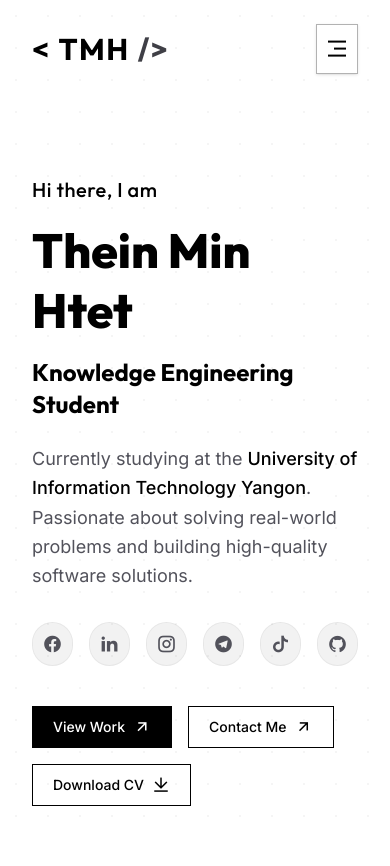
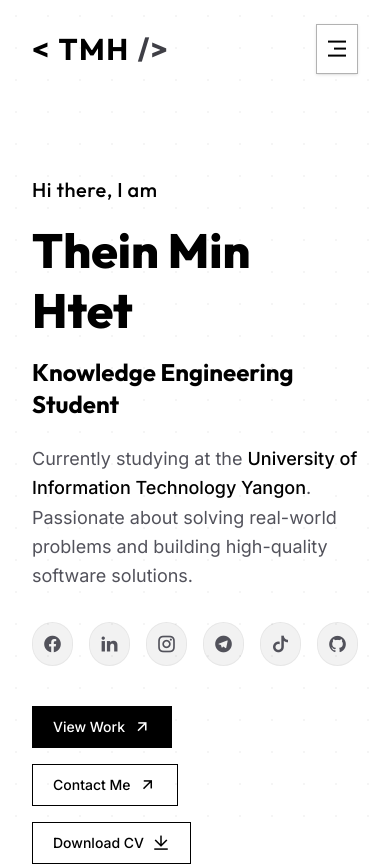
Before and after one commit to TheinMinHtet/Portfolio, a React (Vite) app: page / in a window 390 px wide. Shown: the top 866 px of the page. Built offline with nearby package versions, Linux system fonts and the light colour scheme.

Commit message:
Fix scrolling bug and hero button mobile layout

```diff
--- a/src/components/Hero.jsx
+++ b/src/components/Hero.jsx
@@ -58,18 +58,18 @@ const Hero = () => {
           </motion.div>
 
           <motion.div
-            className="flex flex-wrap gap-4"
+            className="flex flex-col sm:flex-row flex-wrap gap-4"
             initial={{ opacity: 0 }}
             animate={{ opacity: 1 }}
             transition={{ delay: 1 }}
           >
-            <a href="#projects" className="glass-button-primary">
+            <a href="#projects" className="glass-button-primary w-full sm:w-fit justify-center">
               View Work <i className="ri-arrow-right-up-line text-lg leading-none"></i>
             </a>
-            <a href="#contact" className="glass-button">
+            <a href="#contact" className="glass-button w-full sm:w-fit justify-center">
               Contact Me <i className="ri-arrow-right-up-line text-lg leading-none"></i>
             </a>
-            <a href="/assets/Thein_Min_Htet_CV.pdf" download="Thein_Min_Htet_CV.pdf" className="glass-button">
+            <a href="/assets/Thein_Min_Htet_CV.pdf" download="Thein_Min_Htet_CV.pdf" className="glass-button w-full sm:w-fit justify-center">
               Download CV <i className="ri-download-line text-lg leading-none"></i>
             </a>
           </motion.div>
--- a/src/index.css
+++ b/src/index.css
@@ -15,8 +15,12 @@
   --font-body: 'Inter', sans-serif;
 }
 
+html, body {
+  overflow-x: hidden;
+}
+
 body {
-  @apply font-body bg-bg-primary text-text-secondary leading-relaxed overflow-x-hidden relative min-h-screen selection:bg-black/10 selection:text-black;
+  @apply font-body bg-white text-text-secondary leading-relaxed relative min-h-screen selection:bg-black/10 selection:text-black;
 }
 
 /* Base Pattern Background (Light) */
```
